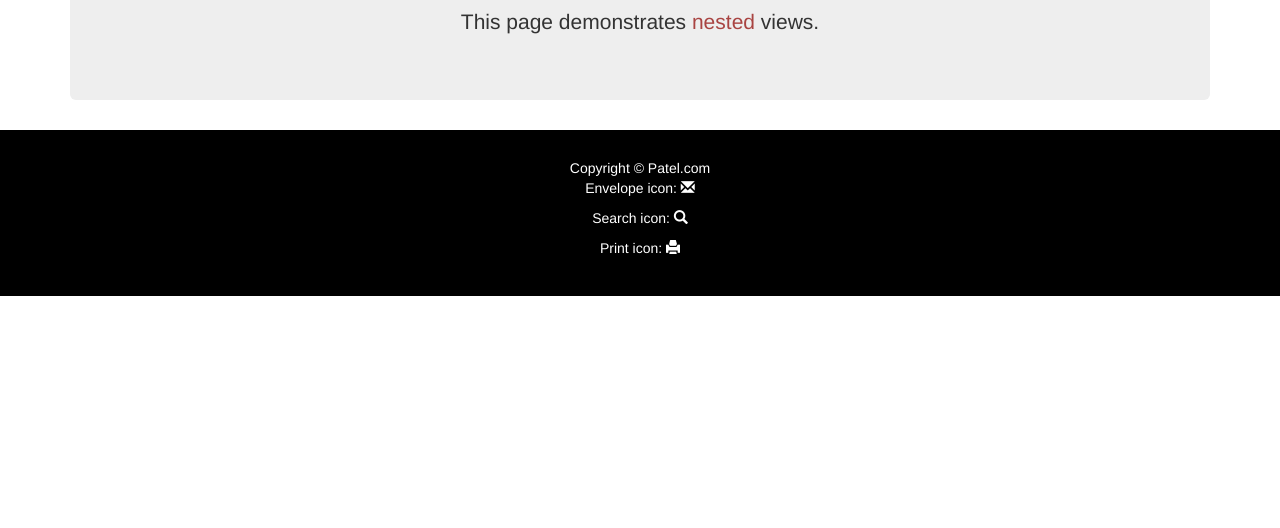
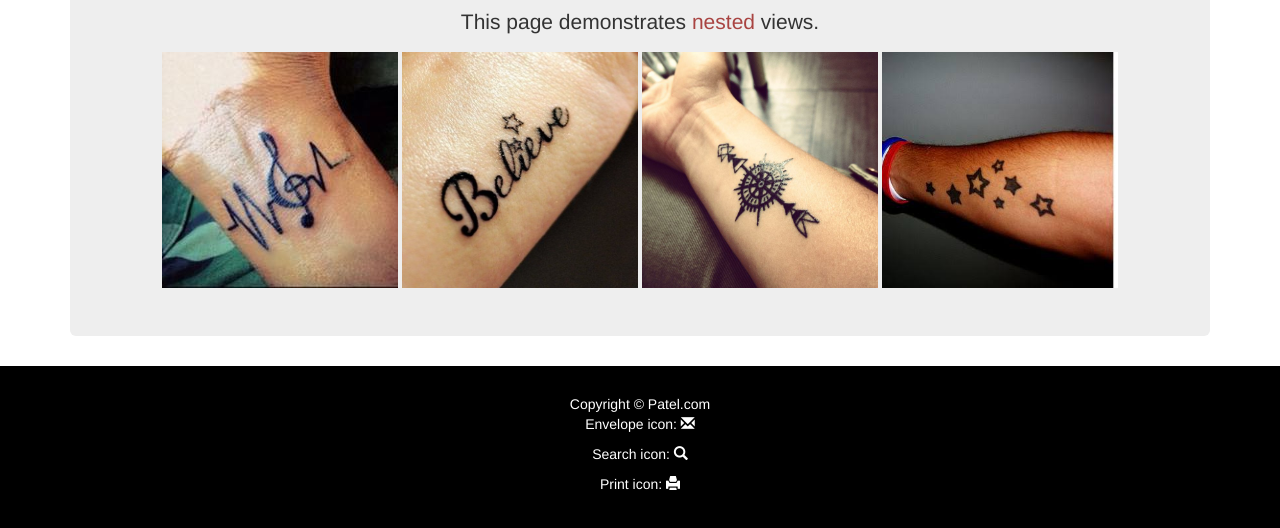
Before and after one commit to asitpatelbbsr/asitpatelbbsr.github.io, a plain HTML site: page index.html at #!/home in a window 1280 px wide. Shown: the part 362-890 px from the top of the page. Before the commit the page ends 800 px from the top, so only its background shows below. Drawn offline with Linux system fonts and the light colour scheme.

Commit message:
add image
add

```diff
--- a/partial-home.html
+++ b/partial-home.html
@@ -1,4 +1,13 @@
 <div class="jumbotron text-center">
     <h1>The Homey Page</h1>
     <p>This page demonstrates <span class="text-danger">nested</span> views.</p>
+<div class="item">
+      <img src="2.jpg" style="width:236px;height:236px;">
+
+      <img src="1.jpg" style="width:236px;height:236px;">
+
+      <img src="3.jpg" style="width:236px;height:236px;">
+
+      <img src="4.jpg" style="width:236px;height:236px;">
+    </div>
 </div>
```
